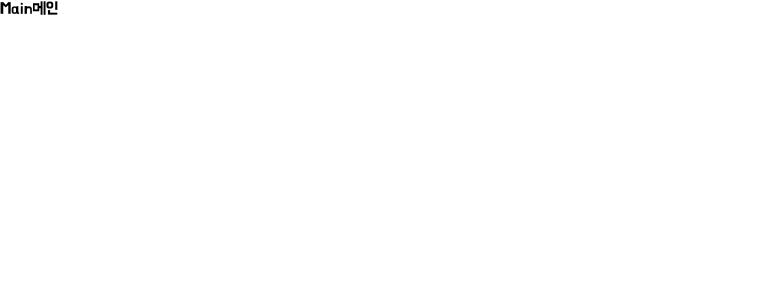
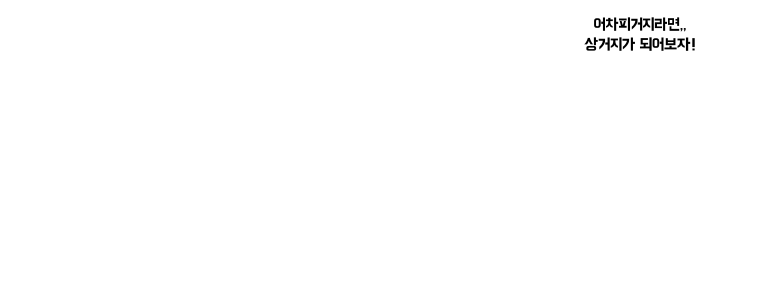
Before and after one commit to unithon-9th-10th/10-Beggar-Front, a Next.js app in the folder beggar/: page / in a window 1280 px wide. Shown: the top 300 px of the page, without its empty margins (0-758 px from the left). Built offline with nearby package versions, Linux system fonts and the light colour scheme.

Commit message:
feat: main page setting

```diff
--- /dev/null
+++ b/beggar/components/main/index.tsx
@@ -0,0 +1,43 @@
+import React from "react";
+import styled from "styled-components";
+
+const Main = () => {
+  return (
+    <Wrapper>
+      <Introduce>
+        <div>
+          <p>어차피</p>
+          <GrayText>거지</GrayText>
+          <p>라면,,</p>
+        </div>
+        <div>
+          <p>상거지</p>
+          <p>가 되어보자!</p>
+        </div>
+      </Introduce>
+    </Wrapper>
+  );
+};
+
+const Wrapper = styled.div`
+  display: flex;
+  flex-direction: column;
+  justify-content: center;
+`;
+
+const Introduce = styled.div`
+  display: flex;
+  flex-direction: column;
+  justify-content: center;
+  align-items: center;
+  > div {
+    height: 20px;
+    display: flex;
+  }
+`;
+
+const GrayText = styled.p`
+  color: "#D9D9D9";
+`;
+
+export default Main;
--- a/beggar/package.json
+++ b/beggar/package.json
@@ -18,6 +18,7 @@
     "styled-reset": "4.4.2"
   },
   "devDependencies": {
+    "@emotion/babel-plugin": "^11.10.2",
     "@types/node": "18.7.14",
     "@types/react": "18.0.18",
     "@types/react-dom": "18.0.6",
--- a/beggar/pages/index.tsx
+++ b/beggar/pages/index.tsx
@@ -1,7 +1,12 @@
 import type { NextPage } from "next";
+import Main from "../components/main";
 
 const Home: NextPage = () => {
-  return <div>Main메인</div>;
+  return (
+    <div>
+      <Main />
+    </div>
+  );
 };
 
 export default Home;
```
Also changed, not shown: beggar/styles/style.d.ts (added, +7 -0 lines), 1 other file (tests, documents, lock files or other folders).
